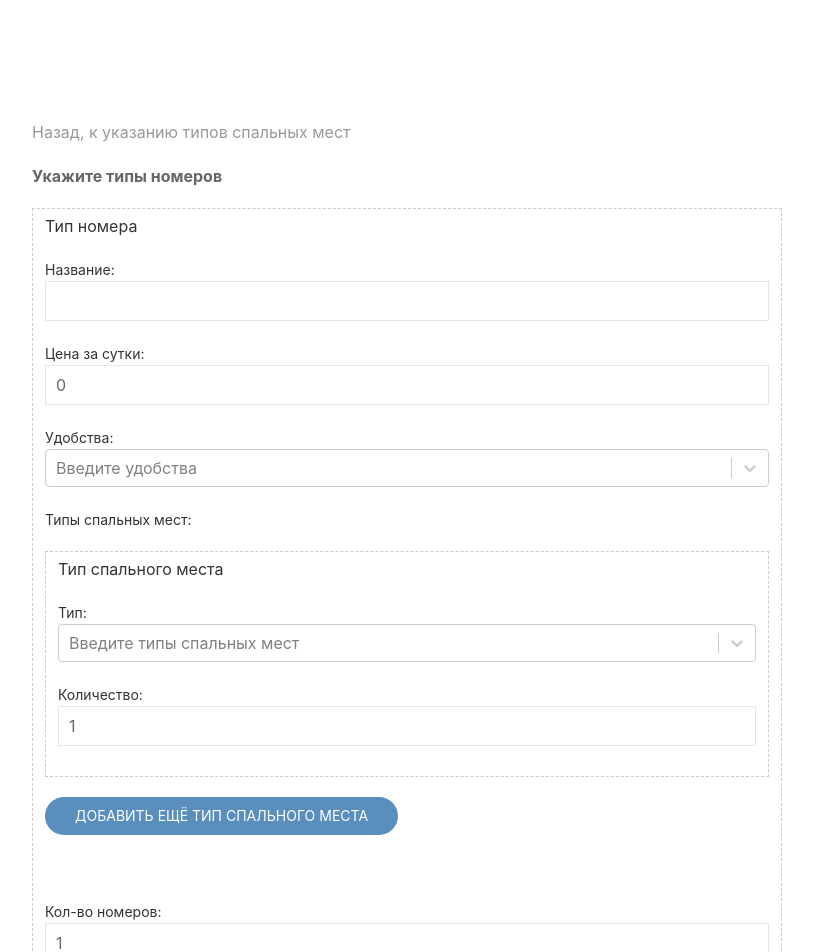
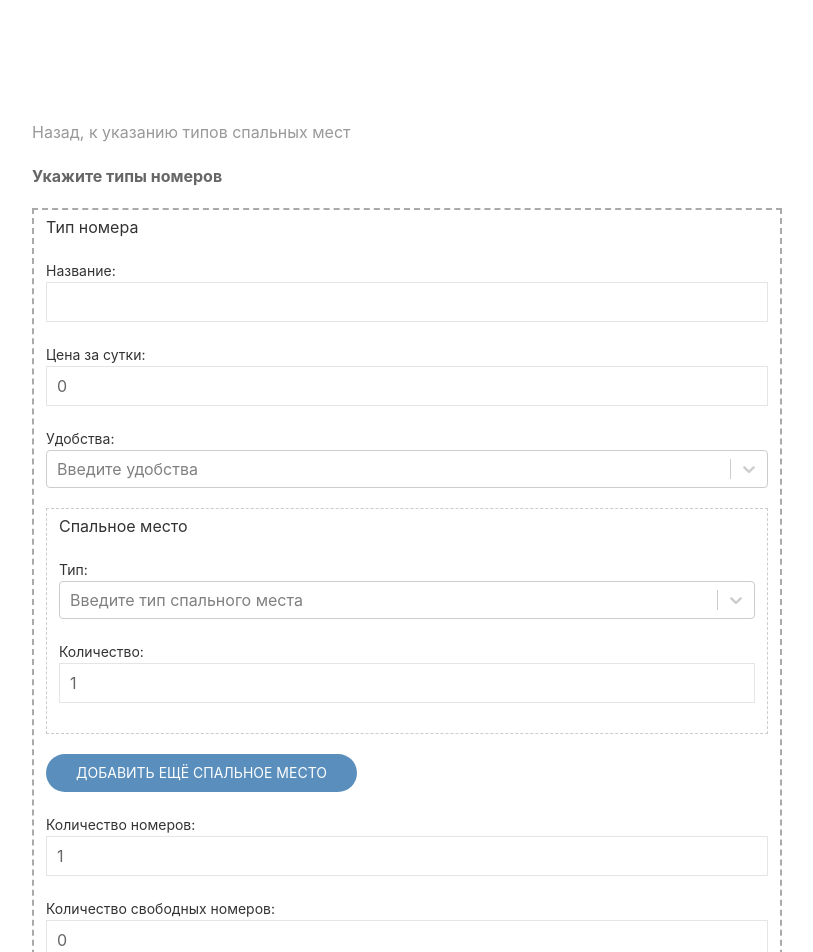
Before and after one commit to GregorySysoev/diplom, a React (Create React App) app: page /number in a window 1280 px wide. Shown: the top 952 px of the page, without its empty margins (8-821 px from the left). Built offline with nearby package versions, Linux system fonts and the light colour scheme.

Commit message:
[hotel-room-type] Мелкие правки

```diff
--- a/src/components/TypeOfNumber/ChooseBed.js
+++ b/src/components/TypeOfNumber/ChooseBed.js
@@ -170,7 +170,7 @@ export default class ChooseBed extends Component {
         }));
     }
 
-    _createBed = (id, name = '', type = null, adultCapacity = 0, kidCapacity = 0) =>
+    _createBed = (id, name = '', type = null, adultCapacity = 0, kidCapacity = 1) =>
         ({ id, name, type, adultCapacity, kidCapacity })
 
     removeBed = id => {
@@ -186,7 +186,7 @@ export default class ChooseBed extends Component {
                     <div key={bed.id}>
                         <fieldset style={{ border: '1px dashed #ccc' }}>
                             <div style={{ position: 'relative' }}>
-                                <h5>Тип спального места</h5>
+                                <h5>Спальное место</h5>
                                 {this.state.beds.length > 1 && (
                                     <div style={{ position: 'absolute', top: '1px', right: '1px' }}>
                                         <a uk-icon="trash"
@@ -202,7 +202,7 @@ export default class ChooseBed extends Component {
                                 <Select
                                                 options={groupedBeds}
                                                 formatGroupLabel={formatGroupLabel}
-                                                placeholder="Введите типы спальных мест"
+                                                placeholder="Введите тип спального места"
                                                 noOptionsMessage={() => 'Такого типа спального места не найдено'}
                                             />
 
@@ -227,7 +227,7 @@ export default class ChooseBed extends Component {
                     </div>
                 )}
                 <div>
-                    <Button type="button" label="Добавить ещё тип спального места" onClick={this.addBed} />
+                    <Button type="button" label="Добавить ещё спальное место" onClick={this.addBed} />
                 </div>
             </div>
         )
--- a/src/components/TypeOfNumber/TypeOfNumber.js
+++ b/src/components/TypeOfNumber/TypeOfNumber.js
@@ -202,7 +202,7 @@ export default class Bed extends Component {
                     <form className="uk-width-2xlarge uk-margin">
                         {this.state.timeRanges.map(range =>
                             <div key={range.id}>
-                                <fieldset style={{ border: '1px dashed #ccc' }}>
+                                <fieldset style={{ border: '2px dashed #aaa' }}>
                                     <div style={{ position: 'relative' }}>
                                         <h5>Тип номера</h5>
                                         {this.state.timeRanges.length > 1 && (
@@ -256,12 +256,11 @@ export default class Bed extends Component {
                                         </div>
                                     </div>
                                     <div className="uk-margin">
-                                        <label className="uk-form-label">Типы спальных мест: </label>
+                                        {/*<label className="uk-form-label">Типы спальных мест: </label>*/}
                                         <ChooseBed />
                                     </div>
-                                    <br />
                                     <div className="uk-margin">
-                                        <label className="uk-form-label" htmlFor="roomsCount">Кол-во номеров: </label>
+                                        <label className="uk-form-label" htmlFor="roomsCount">Количество номеров: </label>
                                         <div className="uk-form-controls">
                                             <input className="uk-input"
                                                 id="roomsCount"
@@ -276,18 +275,17 @@ export default class Bed extends Component {
                                         </div>
                                     </div>
                                     <div className="uk-margin">
-                                        <label className="uk-form-label" htmlFor="availableRoomsCount">Кол-во свободных номеров: </label>
+                                        <label className="uk-form-label" htmlFor="availableRoomsCount">Количество свободных номеров: </label>
                                         <div className="uk-form-controls">
                                             <input className="uk-input"
                                                 id="availableRoomsCount"
                                                 name="availableRoomsCount"
                                                 type="number"
-                                                min={1}
+                                                min={0}
                                                 step={1}
-                                                defaultValue={1} />
+                                                defaultValue={0} />
                                         </div>
                                     </div>
-                                    <br />
                                     <div className="uk-margin">
                                         <label htmlFor="withFreeCancellation">
                                             Есть возможность бесплатной отмены брони:
```
